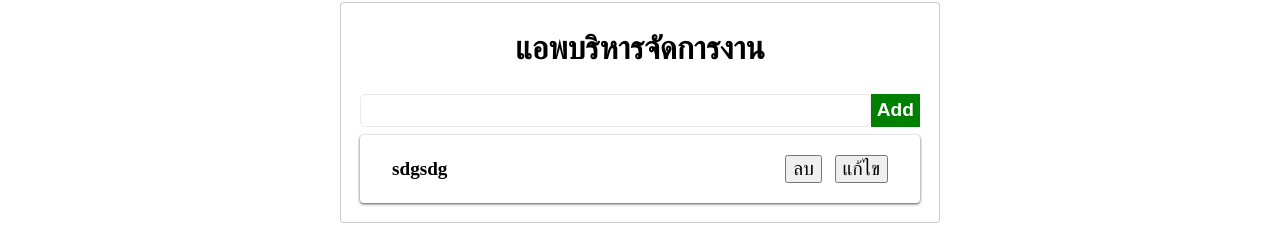
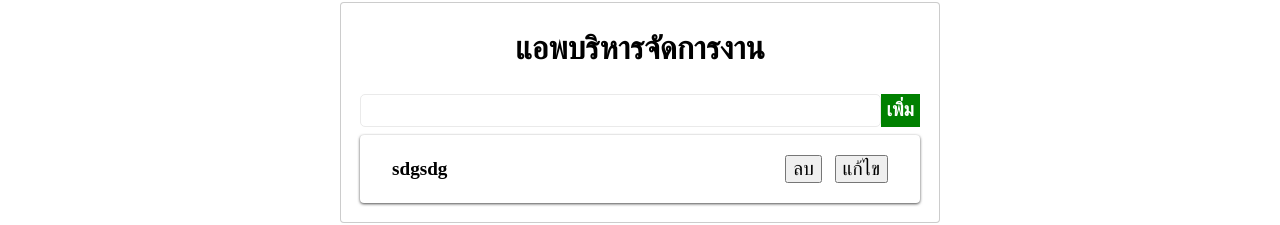
Before and after one commit to Sorawit255/REACT_18, a React (Create React App) app in the folder react-app1/: page / in a window 1280 px wide. Shown: the part 99-324 px from the top of the page. Built offline with nearby package versions, Linux system fonts and the light colour scheme.

Commit message:
แก้ไขข้อมูล

```diff
--- a/react-app1/src/App.js
+++ b/react-app1/src/App.js
@@ -8,9 +8,17 @@ function App() {
     {id:1,title:"sdgsdg"},
   ])
   const [title,setTitle]=useState("")
+  const [editId,setEditId] = useState(null);
   function deleteTask(id){
     const result = tasks.filter(item=>item.id !==id)
     setTasks(result)
+  }
+  function editTask(id){
+    //1
+    setEditId(id)
+    const editTask = tasks.find((item)=>item.id === id)
+    setTitle(editTask.title)
+
   }
   function saveTask(e){
     e.preventDefault();
@@ -31,11 +39,11 @@ function App() {
     <div className="App">
       <Header/>
       <div className="container">
-        <AddForm title={title} setTitle={setTitle} saveTask={saveTask}/>
+        <AddForm title={title} setTitle={setTitle} saveTask={saveTask} editId={editId}/>
         <section>
           {
             tasks.map((data)=>(
-              <Item key={data.id} data={data} deleteTask={deleteTask}/>
+              <Item key={data.id} data={data} deleteTask={deleteTask} editTask={editTask}/>
             ))
           }
         </section>
--- a/react-app1/src/components/AddForm.js
+++ b/react-app1/src/components/AddForm.js
@@ -1,13 +1,13 @@
 import "./AddForm.css";
 export default function AddForm(props){
-    const { title, setTitle ,saveTask} = props
+    const { title, setTitle ,saveTask, editId} = props
     return(
         <>
             <h2>แอพบริหารจัดการงาน</h2>
             <form onSubmit={saveTask}>
                 <div className="form-control">
                     <input typr="text" className="text-input" value={title} onChange={(e)=> setTitle(e.target.value)}/>
-                    <button type="submit"className="submit-btn">Add</button>
+                    <button type="submit"className="submit-btn">{editId ? "อัพเดต" : "เพิ่ม"}</button>
                 </div>
             </form>
         </>
--- a/react-app1/src/components/Item.js
+++ b/react-app1/src/components/Item.js
@@ -1,12 +1,12 @@
 import "./Item.css";
 export default function Item(props){
-    const {data,deleteTask} = props
+    const {data,deleteTask,editTask} = props
     return(
         <div className="list-item">
             <p className="title">{data.title}</p>
             <div className="button-container">
                 <button className="btn" onClick={()=>deleteTask(data.id)}>ลบ</button>
-                <button className="btn">แก้ไข</button>
+                <button className="btn" onClick={()=>editTask(data.id)}>แก้ไข</button>
             </div>
         </div>
     )
```
